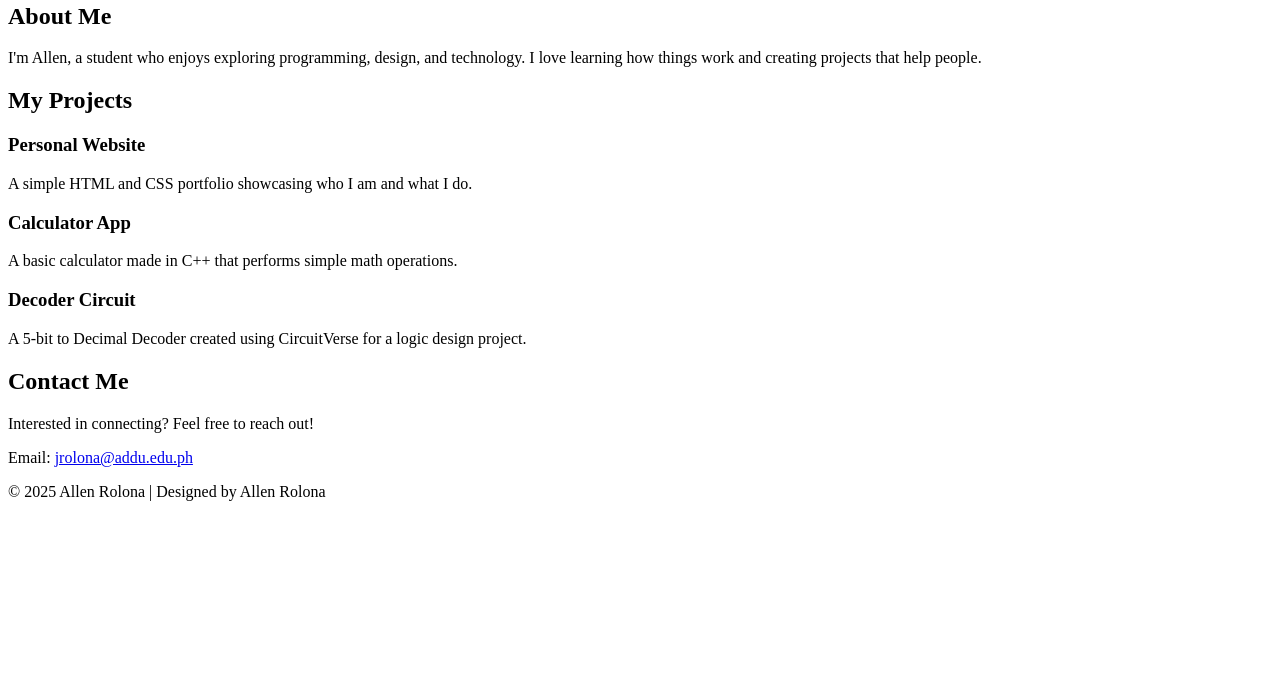
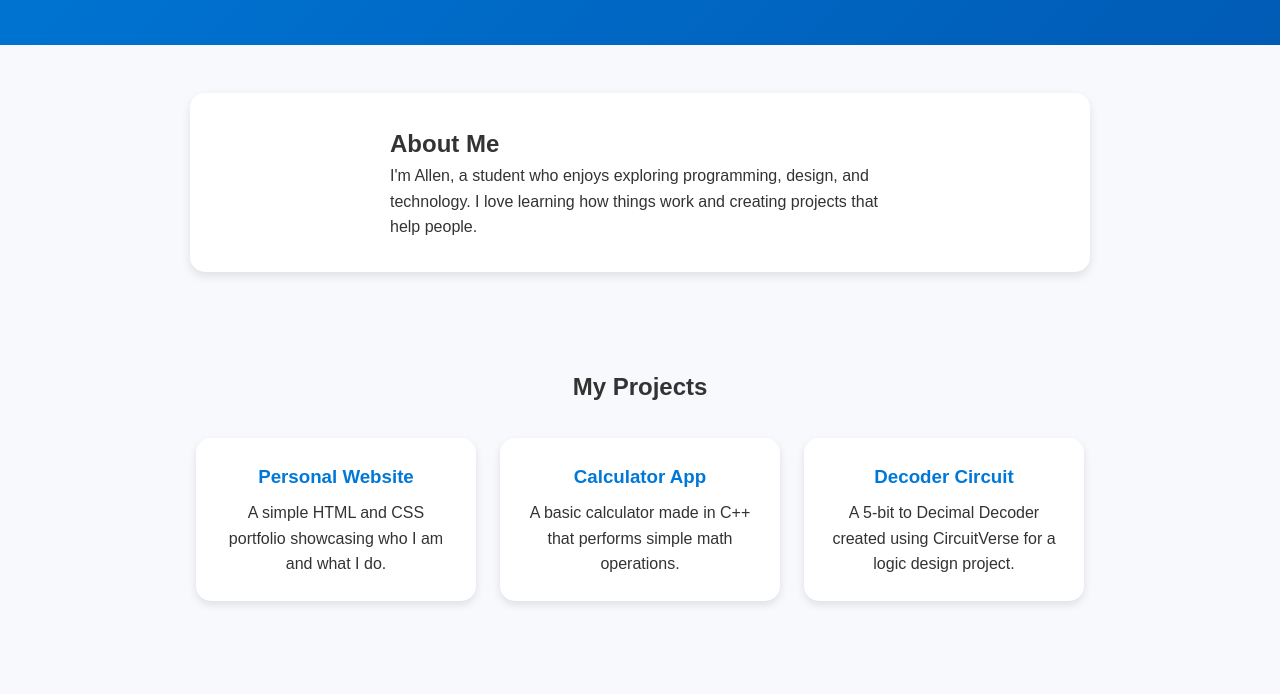
Before and after one commit to jxcsxz/allenrolona-personal-website, a plain HTML site: page index.html in a window 1280 px wide. Shown: the part 257-951 px from the top of the page. Before the commit the page ends 800 px from the top, so only its background shows below. Drawn offline with Linux system fonts and the light colour scheme.

Commit message:
Change stylesheet link from website.css to style.css

```diff
--- a/index.html
+++ b/index.html
@@ -4,7 +4,7 @@
   <meta charset="UTF-8">
   <meta name="viewport" content="width=device-width, initial-scale=1.0">
   <title>Rolona | Portfolio</title>
-  <link rel="stylesheet" href="website.css">
+  <link rel="stylesheet" href="style.css">
 </head>
 <body>
   <header>
```
